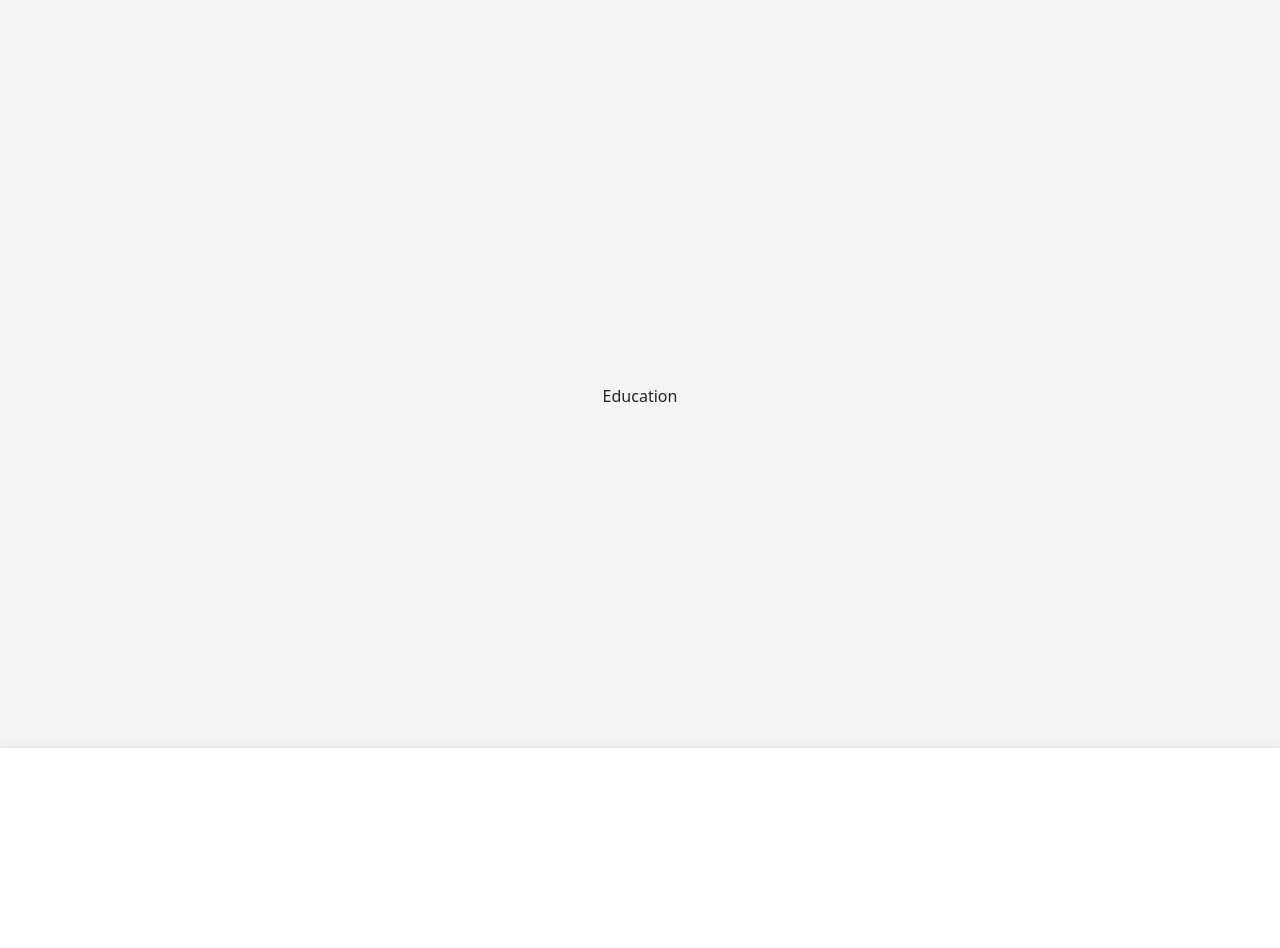
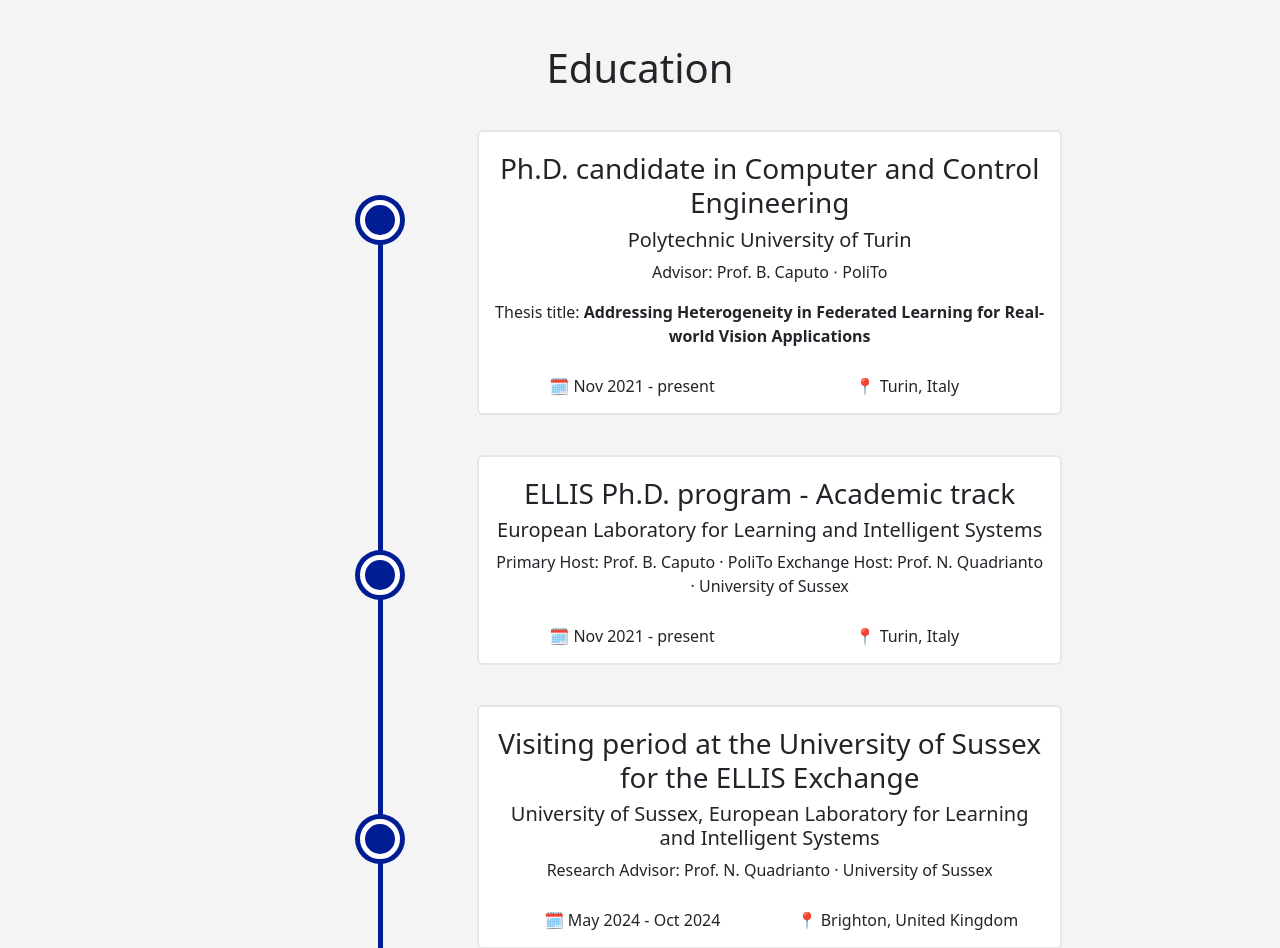
Before and after one commit to erosfani/erosfani.github.io, a React (Vite) app: page / in a window 1280 px wide. Shown: the part 2740-3688 px from the top of the page. Built offline with nearby package versions, Linux system fonts and the light colour scheme.

Commit message:
Education section

```diff
--- a/src/App.css
+++ b/src/App.css
@@ -202,7 +202,7 @@
 }
 
 .timeline {
-  border-left: 5px solid #001d93;
+  border-left: 5px solid var(--timelineColor, #001d93);
 }
 
 .timeline-first {
@@ -242,7 +242,7 @@
 
 .timeline-card {
   display: block;
-  margin-right: 80px;
+  margin-right: 90px;
   margin-bottom: 40px;
   padding: 20px 15px 15px 15px;
   background-color: rgba(244, 244, 244, 0.5);
@@ -256,6 +256,10 @@
 
 .timeline-card:hover {
   box-shadow: 0 0 15px #CCCCCCFF;
+}
+
+.timeline-card-white {
+  background-color: #ffffff;
 }
 
 .timeline-date-loc {
--- a/src/App.jsx
+++ b/src/App.jsx
@@ -5,6 +5,7 @@
 import About from "./sections/About.jsx";
 import {useState, useEffect} from "react";
 import Experience from "./sections/Experience.jsx";
+import Education from "./sections/Education.jsx";
 
 function App() {
 
@@ -41,13 +42,7 @@
 
         <Experience />
 
-        <Container fluid id="education" className='section'>
-          <Row>
-            <Col>
-            Education
-            </Col>
-          </Row>
-        </Container>
+        <Education />
 
         <Container fluid id="publications" className='section'>
           <Row>
--- a/src/components/NavigationBar.jsx
+++ b/src/components/NavigationBar.jsx
@@ -1,4 +1,3 @@
-import EF_logo from '../assets/black_dragon.svg'
 import {Container, Nav, Navbar} from "react-bootstrap";
 import Dragon from "./logos/Dragon.jsx";
 
--- /dev/null
+++ b/src/sections/Education.jsx
@@ -0,0 +1,142 @@
+import {Card, Col, Container, Row} from "react-bootstrap";
+
+function Education() {
+
+  const educations = [
+    {
+      course: 'Ph.D. candidate in Computer and Control Engineering',
+      org: 'Polytechnic University of Turin',
+      date: 'Nov 2021 - present',
+      location: 'Turin, Italy',
+      description: 'Advisor: Prof. B. Caputo ⋅ PoliTo',
+      thesis: 'Addressing Heterogeneity in Federated Learning for Real-world Vision Applications',
+      color: '#001d93',
+    },
+    {
+      course: 'ELLIS Ph.D. program - Academic track',
+      org: 'European Laboratory for Learning and Intelligent Systems',
+      date: 'Nov 2021 - present',
+      location: 'Turin, Italy',
+      description: 'Primary Host: Prof. B. Caputo · PoliTo\n' +
+        'Exchange Host: Prof. N. Quadrianto · University of Sussex',
+      color: '#001d93',
+    },
+    {
+      course: 'Visiting period at the University of Sussex for the ELLIS Exchange',
+      org: 'University of Sussex, European Laboratory for Learning and Intelligent Systems',
+      date: 'May 2024 - Oct 2024',
+      location: 'Brighton, United Kingdom',
+      description: 'Research Advisor: Prof. N. Quadrianto · University of Sussex',
+      color: '#001d93',
+    },
+    {
+      course: 'Visiting period at ELLIS Alicante',
+      org: 'ELLIS Alicante, European Laboratory for Learning and Intelligent Systems',
+      date: 'Sep 2024',
+      location: 'Alicante, Spain',
+      description: 'Research Advisor: Prof. N. Oliver · ELLIS Alicante',
+      color: '#001d93',
+      color_from: '#076744',
+    },
+    {
+      course: 'MSc in Data Science and Engineering',
+      org: 'Polytechnic University of Turin',
+      date: 'Oct 2019 - Oct 2021',
+      location: 'Turin, Italy',
+      grade: '110/110 cum laude',
+      thesis: 'On the Challenges of Class Imbalance in Federated Learning for Semantic Segmentation',
+      color: '#076744',
+      color_from: '#098a04',
+    },
+    {
+      course: 'BSc in Computer Engineering',
+      org: 'Polytechnic University of Turin',
+      date: 'Oct 2016 - Jul 2019',
+      location: 'Turin, Italy',
+      grade: '118/110',
+      color: '#098a04',
+    },
+    {
+      course: 'Young Talent Project',
+      org: 'Polytechnic University of Turin, CRT Foundation',
+      date: 'Oct 2016 - Jul 2019',
+      location: 'Turin, Italy',
+      description: 'Study program of excellence open only to the 2% top-tier students admitted to the PoliTO for the ' +
+        'A.Y. 2016/17',
+      color: '#098a04',
+      color_from: '#5ec85c',
+    },
+    {
+      course: 'High school diploma',
+      org: 'Liceo Scientifico Statale M. Curie',
+      date: 'Sep 2011 - Jul 2016',
+      location: 'Giulianova, Italy',
+      grade: '100/100 cum laude',
+      color: '#5ec85c',
+    },
+
+  ]
+
+  return (
+    <Container fluid id="education" className="section">
+      <Row>
+        <Col xs={12} className='section-title'>
+          <h1> Education </h1>
+        </Col>
+      </Row>
+      {educations.map((edu, index) => (
+        <Row key={index}>
+          <Col xs={3}>
+          </Col>
+          <Col xs={1} className={
+            index === 0 ?
+              'timeline timeline-first' : (
+                index === educations.length - 1 ?
+                  'timeline timeline-last' :
+                  'timeline')
+          } style={edu.color_from ? {
+            borderLeft: '5px solid',
+            borderImage: 'linear-gradient(to bottom, ' + edu.color + ' 65%, ' + edu.color_from + ' 100%) 1 100%'
+          } : {'--timelineColor': edu.color}
+          }>
+            <div className={index === 0 ?
+              'timeline-dot timeline-dot-first' : (
+                index === educations.length - 1 ?
+                  'timeline-dot timeline-dot-last' :
+                  'timeline-dot timeline-dot-all')
+            } style={{'--timelineColor': edu.color}}> </div>
+          </Col>
+          <Col xs={8}>
+            <Card className='timeline-card timeline-card-white'>
+              <Card.Title> <h3> {edu.course} </h3> </Card.Title>
+              <Card.Body>
+                <h5> {edu.org} </h5>
+
+                {edu.description ?
+                  <Card.Text> {edu.description} </Card.Text> : null}
+
+                {edu.grade || edu.thesis ?
+                <Card.Text>
+                  {edu.grade ? <>Final grade: <strong>{edu.grade}</strong></> : null}
+                  {edu.grade && edu.thesis ? <br/> : null}
+                  {edu.thesis ? <>Thesis title: <strong>{edu.thesis}</strong></> : null}
+                </Card.Text> : null}
+
+                <span className='timeline-date-loc'>
+                  🗓️ {edu.date}
+                </span>
+                <span className='timeline-date-loc'>
+                  📍 {edu.location}
+                </span>
+
+
+              </Card.Body>
+            </Card>
+          </Col>
+        </Row>))
+      }
+    </Container>
+  );
+}
+
+export default Education;
--- a/src/sections/Experience.jsx
+++ b/src/sections/Experience.jsx
@@ -99,7 +99,7 @@
           } style={exp.color_from ? {
             borderLeft: '5px solid',
             borderImage: 'linear-gradient(to bottom, ' + exp.color + ' 65%, ' + exp.color_from + ' 100%) 1 100%'
-          } : null
+          } : {'--timelineColor': exp.color}
           }>
             <div className={index === 0 ?
               'timeline-dot timeline-dot-first' : (
```
